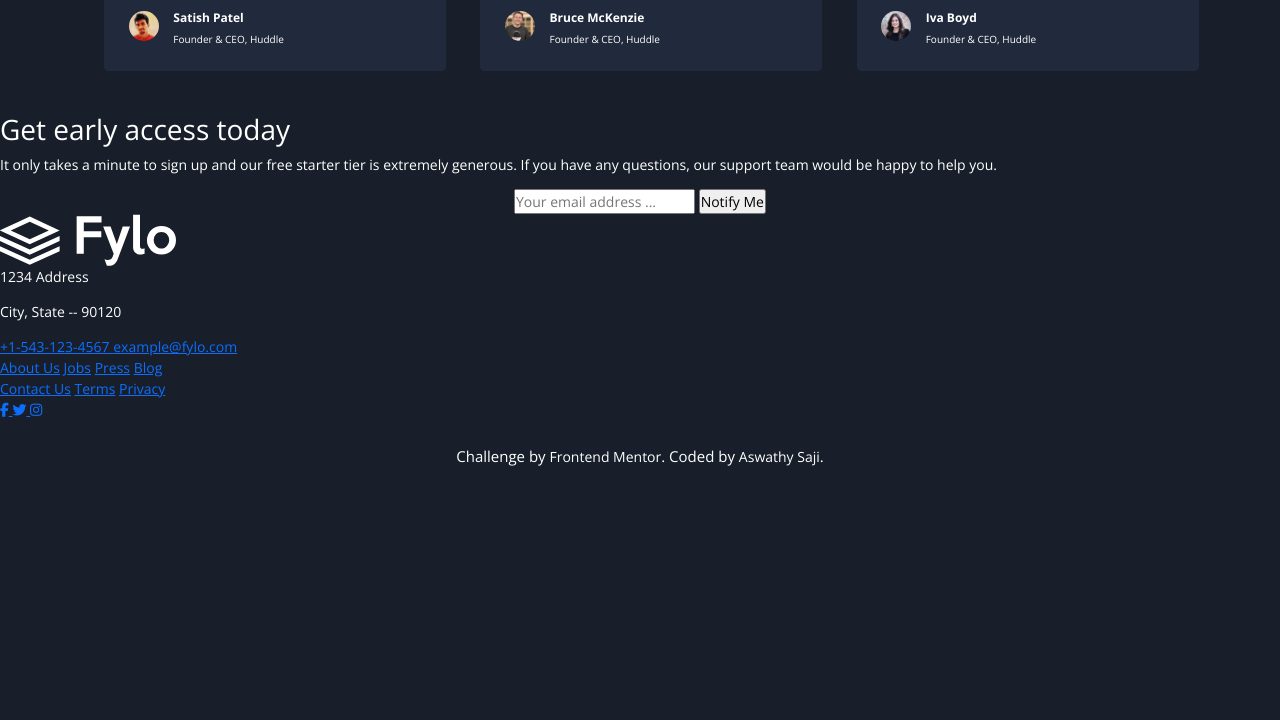
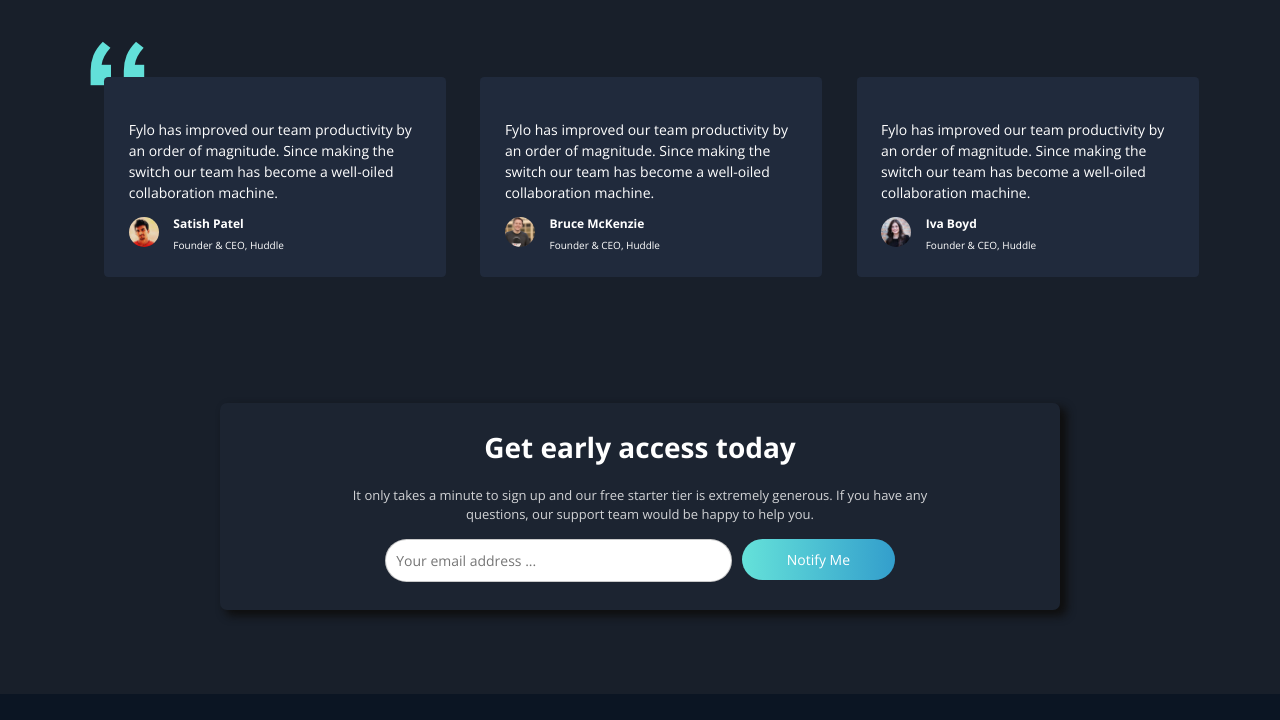
Before and after one commit to aswathysaji/Fylo-Landing-page-with-dark-theme, a plain HTML site: page index.html in a window 1280 px wide. Shown: the part 2065-2785 px from the top of the page. Before the commit the page ends 2559 px from the top, so only its background shows below. Drawn offline with nearby package versions, Linux system fonts and the light colour scheme.

Commit message:
Update style.css

```diff
--- a/style.css
+++ b/style.css
@@ -11,8 +11,11 @@ body{
     background-color: hsl(218, 28%, 13%);
     color: white;
 }
+.navbar{
+    margin-top: 5%;
+}
 .navbar img{
-    width: 60%;
+    width: 70%;
 }
 .nav-link{
     color:#f4f3f3;
@@ -21,7 +24,7 @@ body{
     color:#ffffff;
 }
 .intro{
-    margin-top: 5%;
+    margin-top: 7%;
 }
 .intro img{
     width: 50%;
@@ -63,10 +66,11 @@ button{
 }
 .advantages-1{
     width: 30%;
+    margin-top: 9%;
 }
 .advantages{
     width: 30%;
-    margin-top: 5%;
+    margin-top: 10%;
 }
 .advantages h5,.advantages-1 h5{
     font-size: 1.3rem;
@@ -139,8 +143,241 @@ button:hover{
   .fullname{
       margin-left: 5%;
   }
+  .sign-up {
+    width: 70%;
+    margin: 0 auto;
+    padding: 6rem 2rem;
+  }
+
+  .sign-up-card {
+    margin: 0 auto;
+    max-width: 1000px;
+    height: auto;
+    display: flex;
+    flex-direction: column;
+    align-items: center;
+    justify-content: center;
+    background-color: #1c2431;
+    text-align: center;
+    padding: 2rem 2rem;
+    border-radius: 0.5rem;
+    box-shadow: 6px 5px 8px 1px #0f0f0f;
+  }
+  .sign-up__heading{
+      font-weight: 700;
+  }
+  .sign-up__text {
+    width: 80%;
+    margin: 1rem 0;
+    font-size: 13px;
+    opacity: 0.8;
+  }
+
+  #Email,#Submit{
+    padding: 10px;border-radius: 25px;
+    transition: box-shadow 0.5s;outline: none;
+}
+.text{
+    width: 65%;
+    margin: 0 auto;
+}
+#Email{
+    border: solid 1px hsla(0, 0%, 59%,0.5);color:hsl(0, 0%, 59%);width: 68%;font-weight: 300;float: left;
+}
+#Submit{
+    background-image: linear-gradient(to right, hsl(176, 68%, 64%), hsl(198, 60%, 50%) );
+    width:30%;color: white;
+    float: right;
+    border: none;
+    border-radius: 4rem;
+}
+
+  @media screen and (min-width: 800px) {
+    .sign-up__heading {
+      font-size: 2rem;
+    }
+
+    .sign-up__input {
+      width: 400px;
+      border-radius: 50%/200px;
+    }
+
+    .gs-button_bottom {
+      width: 200px;
+      margin-left: 2rem;
+      margin-top: 0;
+    }
+
+    .sign-up__form {
+      flex-direction: row;
+    }
+  }
+  .footer {
+    padding: 0 4rem;
+    margin: 0 auto;
+    background: #0b1523;
+  }
+
+  .footer__logo {
+    margin-top: 10%;
+    width: 65%;
+    max-width: 200px;
+    height: auto;
+    padding-bottom: 3rem;
+  }
+
+  .location {
+    background: url("../images/icon-location.svg") no-repeat 1% 50%;
+    padding-left: 2rem;
+    margin-bottom: 2rem;
+  }
+
+  .contact-info {
+    display: flex;
+    flex-direction: column;
+  }
+  .contact-info a{
+      text-decoration: none;
+      color: hsl(0, 0%, 100%);
+  }
+  .contact-info a:hover{
+    text-decoration: none;
+  }
+  .contact-info__telephone {
+    margin-bottom: 2rem;
+    background: url("../images/icon-phone.svg") no-repeat;
+    padding-left: 2rem;
+  }
+
+  .contact-info__email {
+    background: url("../images/icon-email.svg") no-repeat;
+    padding-left: 2rem;
+  }
+
+  .contact-info__telephone:hover, .contact-info__telephone:active, .contact-info__email:hover, .contact-info__email:active {
+    text-decoration: underline;
+  }
+
+  .bottom-nav {
+    width: 100%;
+    margin: 4rem 0;
+  }
+
+  .bottom-nav__1 {
+    display: flex;
+    flex-direction: column;
+    margin-bottom: 3rem;
+  }
+  .bottom-nav__1 a{
+    text-decoration: none;
+    color: hsl(0, 0%, 100%);
+  }
+  .bottom-nav__2 {
+    display: flex;
+    flex-direction: column;
+  }
+  .bottom-nav__2 a{
+    text-decoration: none;
+    color: hsl(0, 0%, 100%);
+  }
+
+  .bottom-nav__link {
+    margin-bottom: 1rem;
+  }
+  .bottom-nav__link:hover, .bottom-nav__link:active {
+    font-weight: bold;
+  }
+
+  .social {
+    width: 100%;
+    display: flex;
+    justify-content: center;
+  }
+
+  .social__link {
+    width: 30px;
+    height: 30px;
+    text-align: center;
+    margin: 0 0.5rem;
+    border: 1px solid white;
+    border-radius: 50%;
+    padding-top: 1.2%;
+    color: white;
+  }
+  .social__link:hover, .social__link:active {
+    color: #65e2d9;
+    border-color: #65e2d9;
+  }
+
+  @media screen and (min-width: 500px) {
+    .footer {
+      display: grid;
+      grid-template-columns: repeat(2, 1fr);
+      grid-template-rows: repeat(4, auto);
+      grid-template-areas: "logo ." "location-contact bottom-nav" "social social";
+    }
+
+    .footer__logo {
+      grid-area: logo;
+    }
+
+    .location-contact-wrapper {
+      grid-area: location-contact;
+    }
+
+    .bottom-nav {
+      grid-area: bottom-nav;
+      display: flex;
+      justify-content: space-evenly;
+      margin-top: 0;
+    }
+
+    .bottom-nav {
+      width: 100%;
+    }
+
+    .bottom-nav__1 {
+      width: 100%;
+    }
+
+    .bottom-nav__2 {
+      width: 100%;
+    }
+
+    .social {
+      grid-area: social;
+    }
+  }
+  @media screen and (min-width: 1000px) {
+    .footer {
+      display: grid;
+      grid-template-columns: repeat(4, 1fr);
+      grid-template-rows: repeat(2, auto);
+      grid-template-areas: "logo . . ." "location-contact location-contact bottom-nav social";
+    }
+
+    .location-contact-wrapper {
+      display: flex;
+      justify-content: center;
+    }
+
+    .location {
+      background-position: 0 5%;
+      margin-right: auto;
+    }
+
+    .contact-info {
+      margin-right: auto;
+    }
+
+    .contact-info__telephone {
+      margin-bottom: 1rem;
+    }
+  }
+  footer{
+      background-color:  hsl(216, 53%, 9%);
+  }
 .attribution {
-    margin: 2%;
     font-size: 15px;
     text-align: center;
  }
```
